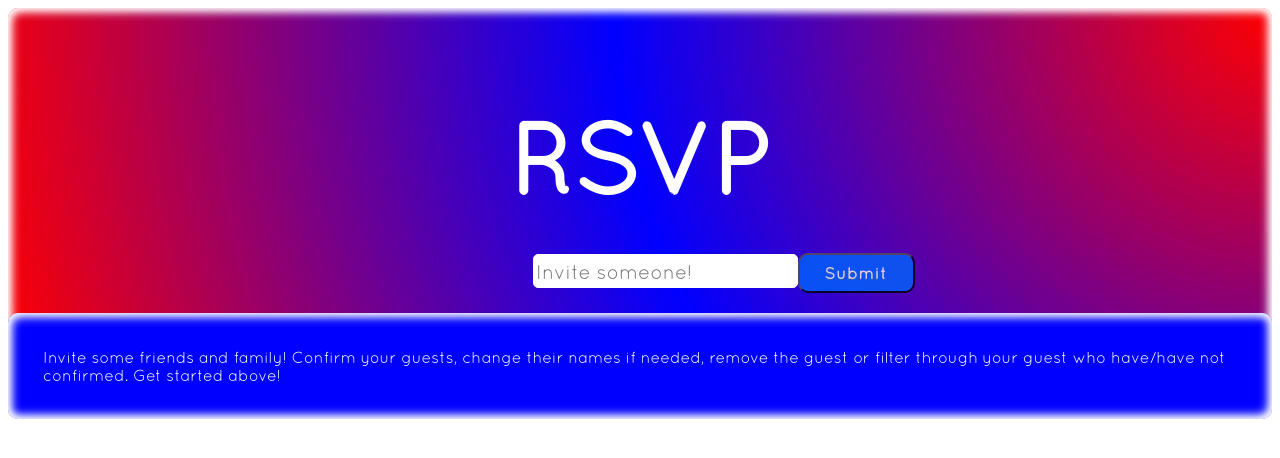
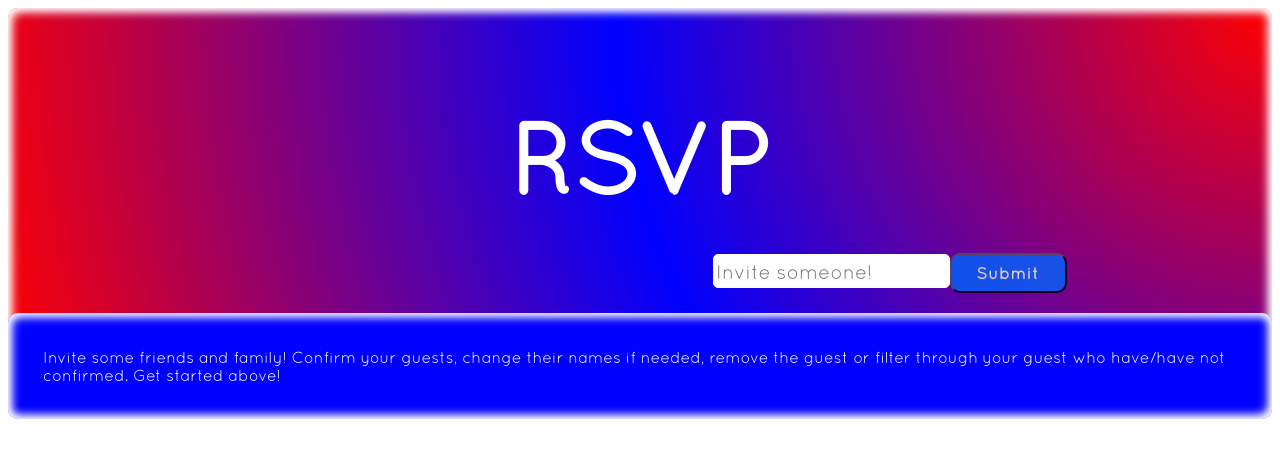
Before and after one commit to Jason-Pallone/RSVP, a React (Create React App) app in the folder RSVP/: page / in a window 1280 px wide. Shown: the top 458 px of the page. Built offline with nearby package versions, Linux system fonts and the light colour scheme.

Commit message:
added better response for laptops

```diff
--- a/RSVP/src/App.css
+++ b/RSVP/src/App.css
@@ -216,11 +216,28 @@ li{
 
 
 /*
+==============================
+          LAPTOP
+==============================
+*/
+
+@media(min-width:1024px) and (max-width:1280px){
+ form{
+   margin-left: 180px
+ }
+
+ .invite-guest-input{
+   width:27%
+  }
+}
+
+/*
 =======================================
               TABLET
 ========================================
 */
-@media(max-width:768px){
+
+@media(min-width:768px) and (max-width:1024px){
   .add-guest-container{
     margin-left: -300px;
   }
@@ -250,7 +267,7 @@ li{
 =========================================
 */
 
-@media(max-width:479px){
+@media(max-width:480px){
   .invite-guest-input{
     margin:0;
     margin-top:20px;
@@ -258,8 +275,11 @@ li{
     width:100%
   }
 
+
+
   .add-guest-button{
     margin-left:110px;
+    margin-right: -100px;
     margin-top:10px;
   }
 
--- a/RSVP/src/components/AddGuest.js
+++ b/RSVP/src/components/AddGuest.js
@@ -1,8 +1,8 @@
 import React from 'react';
 
 
-const InviteGuest =(props)=>{
-    return(
+const InviteGuest =(props)=>
+
         <div className='add-guest-container'>
             <form onSubmit={props.addGuest}>
                 <input type='text' className='invite-guest-input' placeholder='Invite someone!'
@@ -10,9 +10,10 @@ const InviteGuest =(props)=>{
                 />
                 <button className='add-guest-button' type='submit'>Submit</button>
             </form>
+
         </div>
-    )
-}
+
+
 
 
 export default InviteGuest
```
